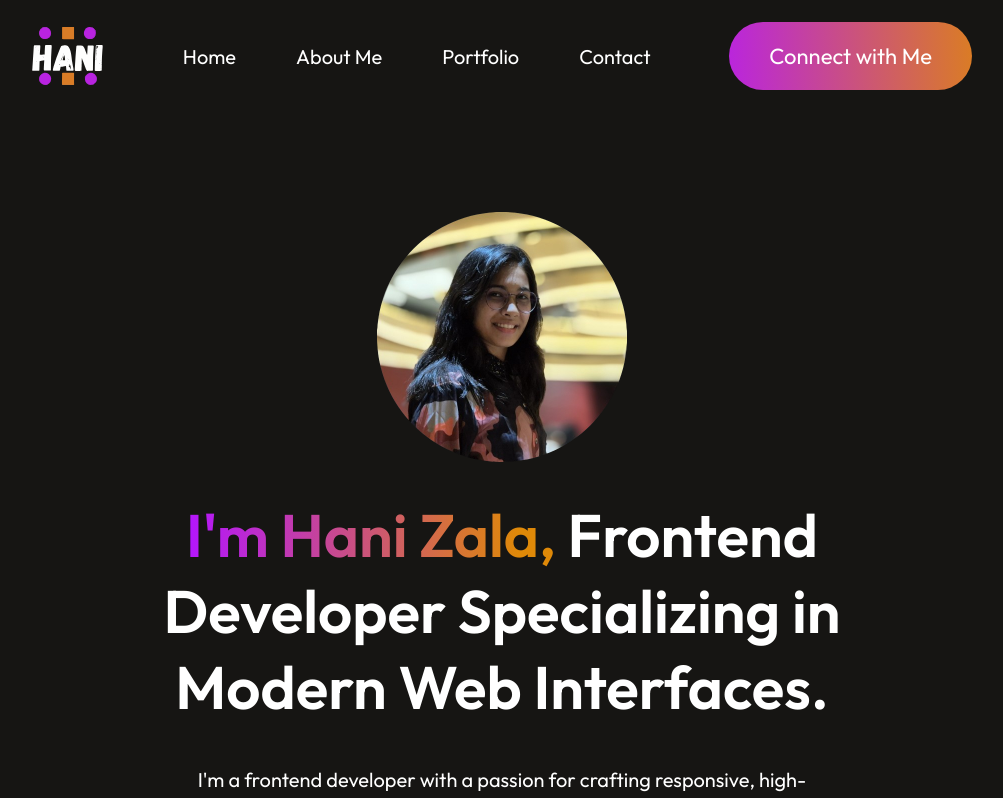
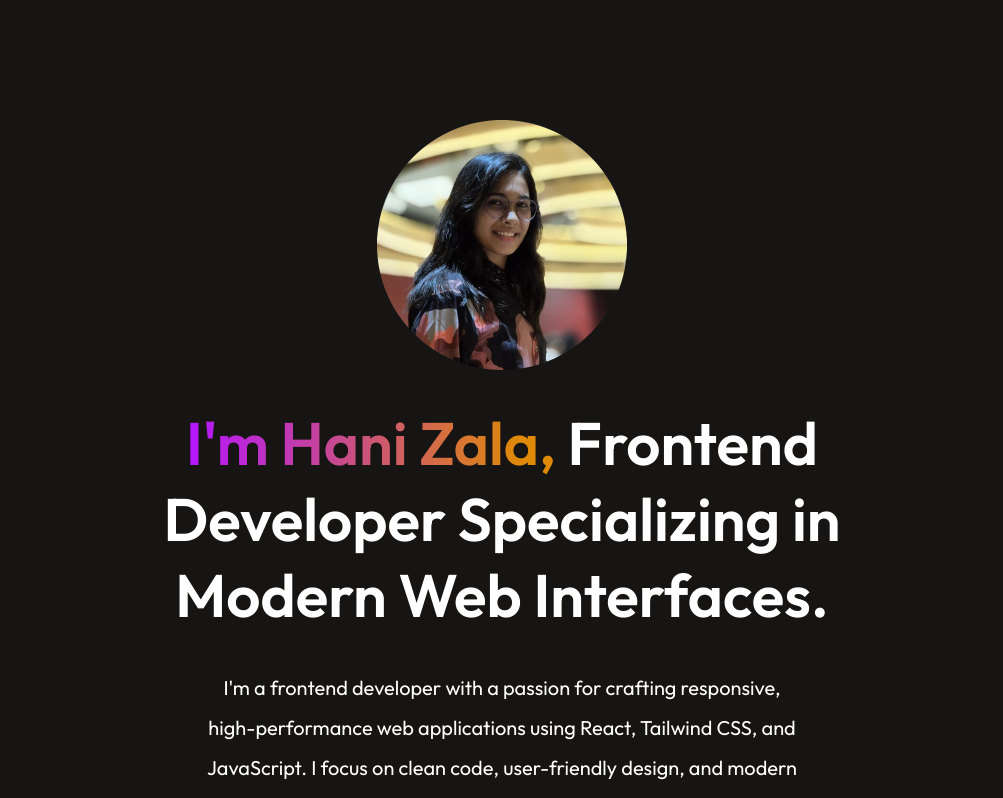
Before and after one commit to Hani239/Portfolio, a React (Vite) app: page / in a window 1280 px wide. Shown: the top 798 px of the page, without its empty margins (138-1141 px from the left). Built offline with nearby package versions, Linux system fonts and the light colour scheme.

Commit message:
page container added

```diff
--- a/src/App.jsx
+++ b/src/App.jsx
@@ -5,8 +5,8 @@
 
 const App = () => {
   return (
-    <div>
-      <Navbar/>
+    <div className="page-container">
+      {/* <Navbar/> */}
       <Banner/>
       <About/>
     </div>
--- a/src/index.css
+++ b/src/index.css
@@ -10,3 +10,11 @@
     font-family: outfit;
     font-weight: 400;
 }
+
+/* Global container */
+.page-container {
+  margin: 0 auto;       /* Center horizontally */
+  padding: 20px 40px;   /* Vertical and horizontal padding */
+  max-width: 2000px;    /* Optional max width */
+  box-sizing: border-box; /* Include padding in width */
+}
```
